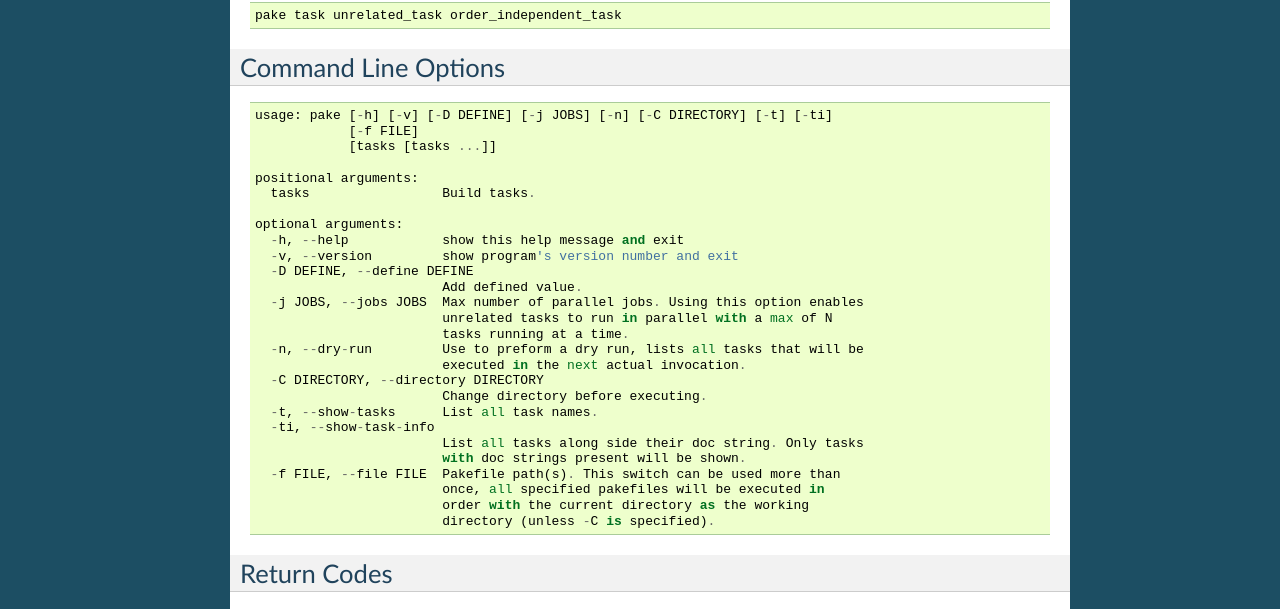
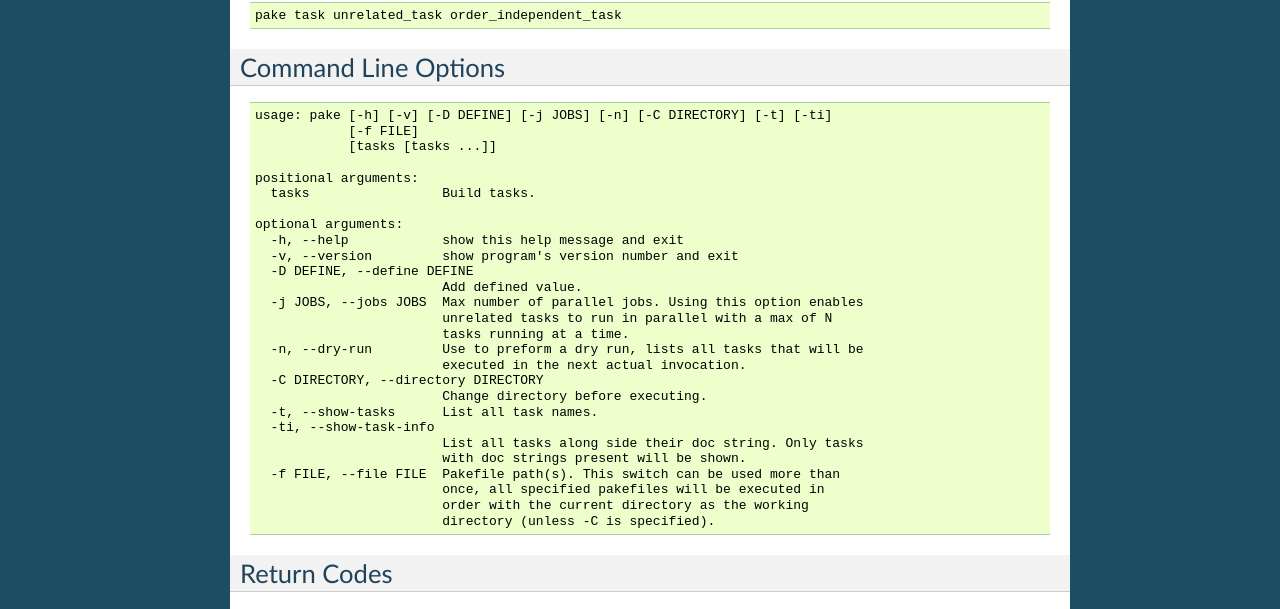
Before and after one commit to Teriks/pake, a Sphinx documentation site: the page built from docs/source/runningpake.rst, in a window 1280 px wide. Shown: the part 1236-1845 px from the top of the page. Built offline with Sphinx 7.4.7, drawn with Linux system fonts in a browser that asks for light colours.

Commit message:
Fix development badge link in README.rst

```diff
--- a/README.rst
+++ b/README.rst
@@ -287,7 +287,6 @@
 
 .. code:: bash
 
-
     cd your_pakefile_directory
 
     # Run pake with up to 10 tasks running in parallel
@@ -322,7 +321,7 @@
 Pakes current options
 =====================
 
-::
+.. code-block:: none
 
 
     usage: pake [-h] [-v] [-D DEFINE] [-j JOBS] [-n] [-C DIRECTORY] [-t] [-ti]
@@ -358,6 +357,6 @@
 .. |Master Documentation Status| image:: https://readthedocs.org/projects/pake/badge/?version=latest
    :target: http://pake.readthedocs.io/en/latest/?badge=latest
 .. |Develop Documentation Status| image:: https://readthedocs.org/projects/pake/badge/?version=develop
-   :target: http://pake.readthedocs.io/en/latest/?badge=develop
+   :target: http://pake.readthedocs.io/en/develop/?badge=develop
 .. |codecov| image:: https://codecov.io/gh/Teriks/pake/branch/master/graph/badge.svg
    :target: https://codecov.io/gh/Teriks/pake
--- a/docs/source/runningpake.rst
+++ b/docs/source/runningpake.rst
@@ -85,7 +85,7 @@
 Command Line Options
 --------------------
 
-::
+.. code-block:: none
 
     usage: pake [-h] [-v] [-D DEFINE] [-j JOBS] [-n] [-C DIRECTORY] [-t] [-ti]
                 [-f FILE]
```
